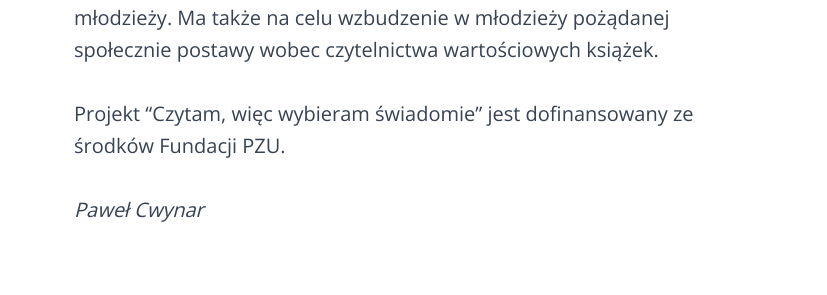
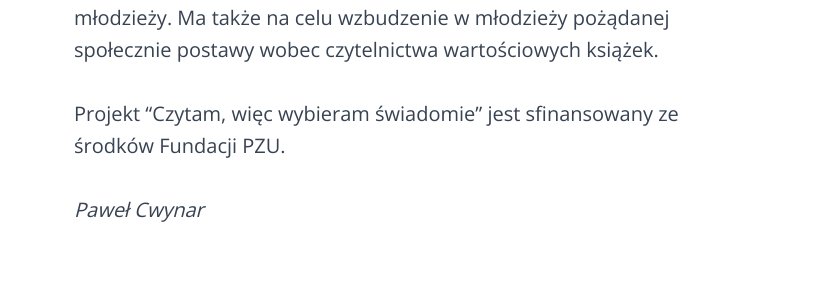
Before and after one commit to noweteraz/nowe-teraz-pl, a Jekyll site: the page built from _posts/2021-02-18-spotkanie-pawla-osrodek-barska.markdown, in a window 1280 px wide. Shown: the part 1527-1822 px from the top of the page, without its empty margins (226-1053 px from the left). Built offline with Jekyll 4.4.1, drawn with Linux system fonts in a browser that asks for light colours.

Commit message:
Update content.

```diff
--- a/_posts/2021-02-09-relacja-pawla-spotkanie-falenica.markdown
+++ b/_posts/2021-02-09-relacja-pawla-spotkanie-falenica.markdown
@@ -12,4 +12,6 @@
 
 Spotkanie trwało trzy godziny. Zainteresowanie było duże. Świetna atmosfera, owocny czas. Dziękuję organizatorom i administracji ośrodka za profesjonalne przygotowanie. Mimo, że nie mówię o kwestiach prostych i łatwych w odbiorze, to jednak w tym o czym mówię czuję się spełniony. Tematyka wpisuje się w moją misję jak i pasję.
 
+Projekt "Czytam, więc wybieram świadomie" jest sfinansowany ze środków Fundacji PZU.
+
 *Paweł Cwynar*
--- a/_posts/2021-02-18-spotkanie-pawla-osrodek-barska.markdown
+++ b/_posts/2021-02-18-spotkanie-pawla-osrodek-barska.markdown
@@ -14,6 +14,6 @@
 
 Projekt Fundacji Nowe Teraz ma na celu między innymi zapobiegać uzależnieniom i przyczynom przestępczości wśród dorosłych, dzieci i młodzieży. Ma także na celu wzbudzenie w młodzieży pożądanej społecznie postawy wobec czytelnictwa wartościowych książek.
 
-Projekt "Czytam, więc wybieram świadomie" jest dofinansowany ze środków Fundacji PZU.
+Projekt "Czytam, więc wybieram świadomie" jest sfinansowany ze środków Fundacji PZU.
 
 *Paweł Cwynar*
```
Also changed, not shown: _posts/2021-01-30-wiem-bo-czytam-spotkanie-falenica.markdown (deleted, +0 -17 lines).
